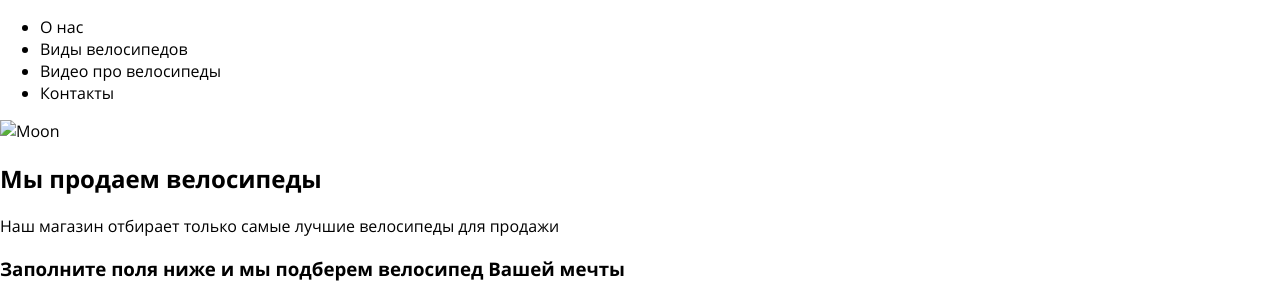
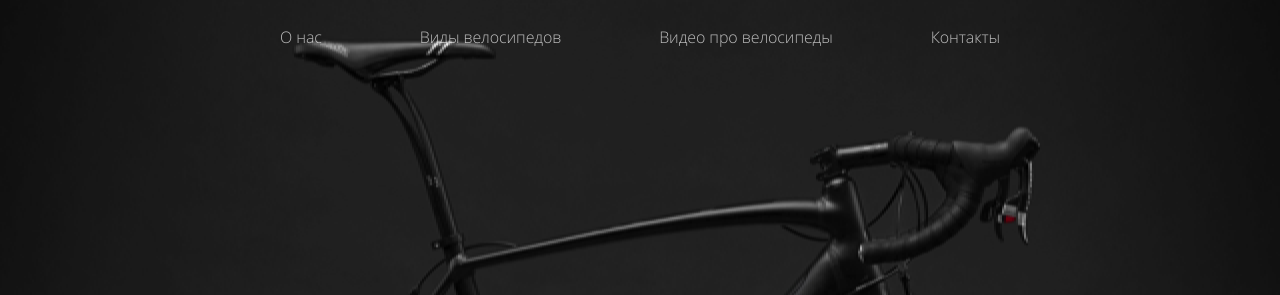
Before and after one commit to Electr0Bear/Moon_bikes, a website: page source/index.html in a window 1280 px wide. Shown: the top 295 px of the page. Drawn offline with nearby package versions, Linux system fonts and the light colour scheme; files that its build step writes are made by us from their sources.

Commit message:
стилизует шапку под десктоп

```diff
--- a/source/index.html
+++ b/source/index.html
@@ -10,32 +10,32 @@
 </head>
 
 <body class="body">
-  <header>
-    <nav>
-      <ul>
-        <li>
-          <a>О нас</a>
+  <header class="body__header header container">
+    <nav class="header__nav">
+      <ul class="header__nav-list list">
+        <li class="header__nav-item">
+          <a class="header__nav-link">О нас</a>
         </li>
-        <li>
-          <a>Виды велосипедов</a>
+        <li class="header__nav-item">
+          <a class="header__nav-link">Виды велосипедов</a>
         </li>
-        <li>
-          <a>Видео про велосипеды</a>
+        <li class="header__nav-item">
+          <a class="header__nav-link">Видео про велосипеды</a>
         </li>
-        <li>
-          <a>Контакты</a>
+        <li class="header__nav-item">
+          <a class="header__nav-link">Контакты</a>
         </li>
       </ul>
     </nav>
   </header>
 
-  <main>
+  <main class="body__main main">
     <h1 class="visually-hidden">Moon - магазин по продаже велосипедов</h1>
 
-    <section>
-      <div>
+    <section class="main__page-header page-header">
+      <div class="page-header__wrapper container">
         <div>
-          <img src="" alt="Moon" width="67.5" height="21">
+          <img src="img/logo.svg" alt="Moon" width="67.5" height="21">
           <h2>Мы продаем велосипеды</h2>
           <p>Наш магазин отбирает только самые лучшие велосипеды для продажи</p>
         </div>
--- /dev/null
+++ b/source/sass/blocks/header.scss
@@ -0,0 +1,20 @@
+.header {
+  margin-bottom: -62px;
+  padding: 21px 280px 0 280px;
+  background-color: transparent;
+}
+
+.header__nav-list {
+  padding-bottom: 9px;
+  display: flex;
+  flex-direction: row;
+  justify-content: space-between;
+}
+
+.header__nav-link {
+  color: $whiteOpacue07;
+  font-weight: 300;
+  line-height: 32px;
+  text-align: center;
+  letter-spacing: -0.005em;
+}
--- /dev/null
+++ b/source/sass/blocks/page-header.scss
@@ -0,0 +1,11 @@
+.page-header {
+  background-color: $dark;
+  background-image: url("../img/background-bike@1x.png");
+  background-position: center;
+  background-size: 1440px 825px;
+  background-repeat: no-repeat;
+}
+
+.page-header__wrapper {
+  padding: 318px 280px 240px 280px;
+}
--- a/source/sass/global/global.scss
+++ b/source/sass/global/global.scss
@@ -1,10 +1,16 @@
 .body {
   margin: 0;
+  position: relative;
   font-family: $openSans;
   font-weight: 400;
   font-size: 16px;
   color: $black;
   background-color: $white;
+}
+
+.container {
+  margin: 0 auto;
+  max-width: $desktopMax;
 }
 
 .visually-hidden {
--- a/source/sass/global/variables.scss
+++ b/source/sass/global/variables.scss
@@ -2,6 +2,7 @@
 $openSans: "Open Sans", Arial, sans-serif;
 
 //Breakpoints
+$desktopMax: 1440px;
 $desktopMin: 1024px;
 $tabletMax: 1023px;
 $tabletMin: 768px;
--- a/source/sass/style.scss
+++ b/source/sass/style.scss
@@ -1,3 +1,6 @@
 @import "global/fonts.scss";
 @import "global/variables.scss";
 @import "global/global.scss";
+
+@import "blocks/header.scss";
+@import "blocks/page-header.scss";
```
Also changed, not shown: build/css/style.min.css, build/index.html, 1 other file.
